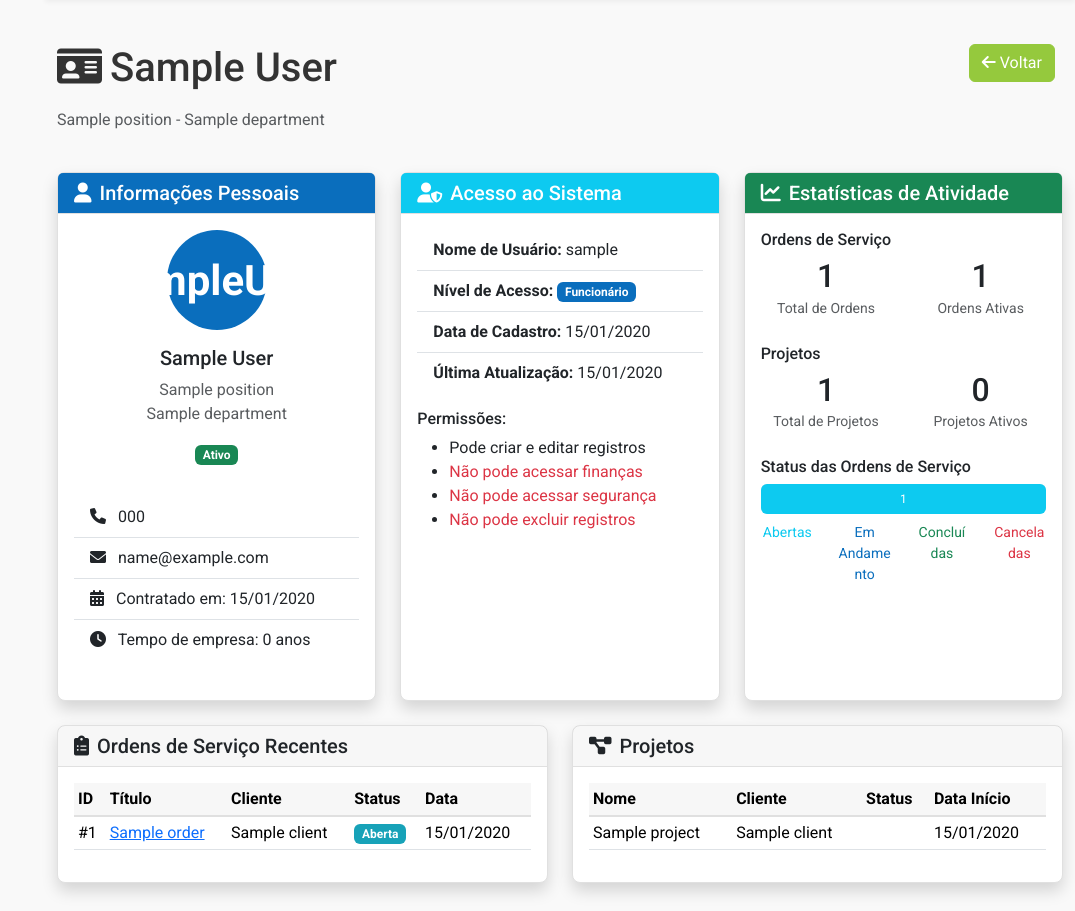
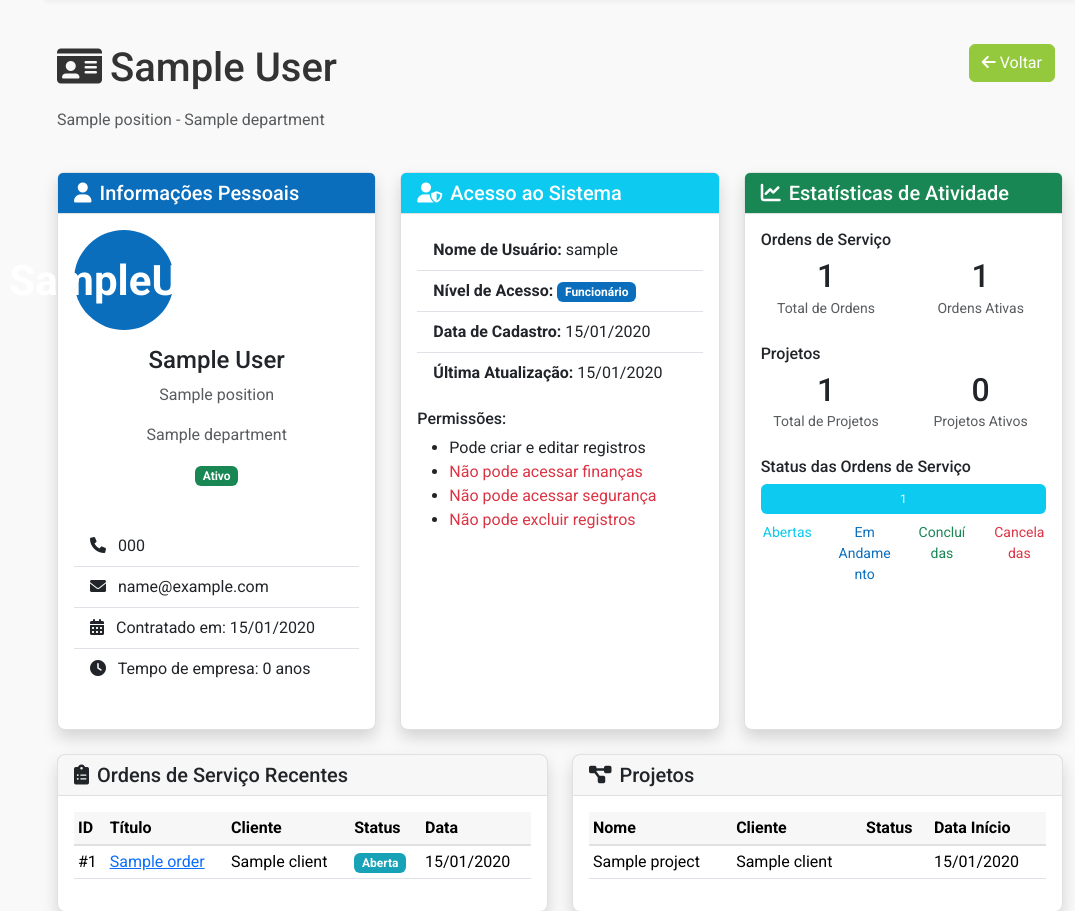
Before and after one commit to sarziel/UnbugAPP, a Python web app: template templates/employees/view.html in a window 1280 px wide. Shown: the part 81-992 px from the top of the page, without its empty margins (205-1280 px from the left). Run offline with Jinja, Linux system fonts and the light colour scheme; the template is opened without the code that fills it: most values are stand-ins (such as "Sample title", 1, 10 or a date in 2020).

Commit message:
Assistant checkpoint: Corrigir visualização de funcionário
Assistant generated file changes:
- blueprints/employees.py: Adicionar datetime ao contexto
- templates/employees/view.html: Corrigir template de visualização

---

User prompt:

ainda nao ta funcionaod, nem quando vc clica no nome do funcionario  nem quando vc clica no item (olho)

Replit-Commit-Author: Assistant
Replit-Commit-Session-Id: ba5dcacb-d1b8-443d-b0a3-e6baa6278452

```diff
--- a/blueprints/employees.py
+++ b/blueprints/employees.py
@@ -166,7 +166,9 @@ def view(employee_id):
     # Get employee projects
     projects = employee.projects
 
+    from datetime import datetime
     return render_template('employees/view.html',
                           employee=employee,
                           service_orders=service_orders,
-                          projects=projects)
+                          projects=projects,
+                          now=datetime.utcnow())
--- a/templates/employees/view.html
+++ b/templates/employees/view.html
@@ -21,22 +21,19 @@
 </div>
 
 <div class="row">
-    <!-- Employee Information -->
+    <!-- Informações Pessoais -->
     <div class="col-md-4 mb-4">
         <div class="card shadow h-100">
             <div class="card-header bg-primary text-white">
                 <h5 class="mb-0"><i class="fas fa-user me-2"></i>Informações Pessoais</h5>
             </div>
             <div class="card-body">
-                <div class="d-flex justify-content-center mb-3">
+                <div class="text-center mb-4">
                     <div class="avatar-circle">
                         <span class="initials">{{ employee.first_name[0] }}{{ employee.last_name[0] }}</span>
                     </div>
-                </div>
-
-                <div class="mb-3 text-center">
-                    <h5>{{ employee.full_name }}</h5>
-                    <p class="text-muted mb-0">{{ employee.position }}</p>
+                    <h4 class="mt-3">{{ employee.full_name }}</h4>
+                    <p class="text-muted">{{ employee.position }}</p>
                     <p class="text-muted">{{ employee.department }}</p>
 
                     <span class="badge {% if employee.active %}bg-success{% else %}bg-danger{% endif %} mb-3">
@@ -72,7 +69,7 @@
         </div>
     </div>
 
-    <!-- System Access Information -->
+    <!-- Acesso ao Sistema -->
     <div class="col-md-4 mb-4">
         <div class="card shadow h-100">
             <div class="card-header bg-info text-white">
```
